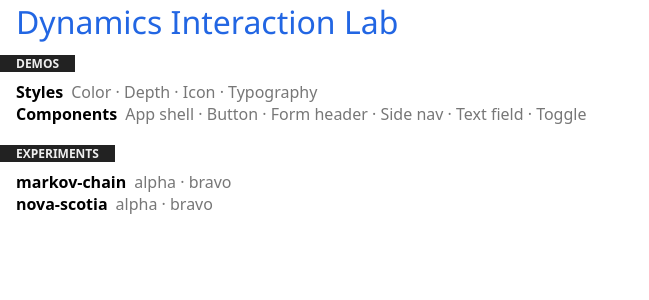
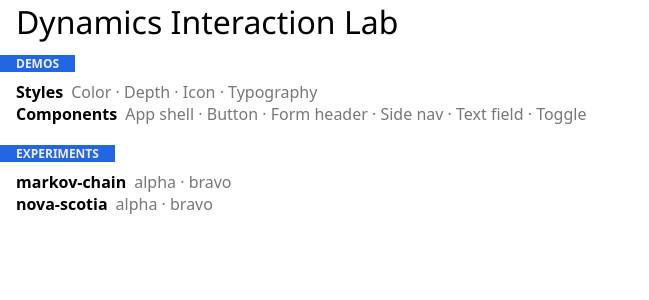
Before and after one commit to chuanqisun/dynamics-interaction-lab, a React app: page / in a window 1280 px wide. Shown: the top 300 px of the page, without its empty margins (0-649 px from the left). Built offline with nearby package versions, Linux system fonts and the light colour scheme; a web font is replaced by a local one.

Commit message:
update color

```diff
--- a/src/app/interaction-lab.css
+++ b/src/app/interaction-lab.css
@@ -65,7 +65,7 @@
 .lab-h1 {
   font-size: 2rem;
   margin: 0;
-  color: #2266E3;
+  color: black;
   padding: 0 var(--page-side-padding);
   font-weight: 300;
 }
@@ -73,7 +73,7 @@
 .lab-h2 {
   margin: 0;
   color: #EEE;
-  background-color: #222;
+  background-color: #2266E3;
   display: inline-block;
   font-size: 0.75rem;
   font-weight: 600;
```
Also changed, not shown: 30 other files (tests, documents, lock files or other folders).
